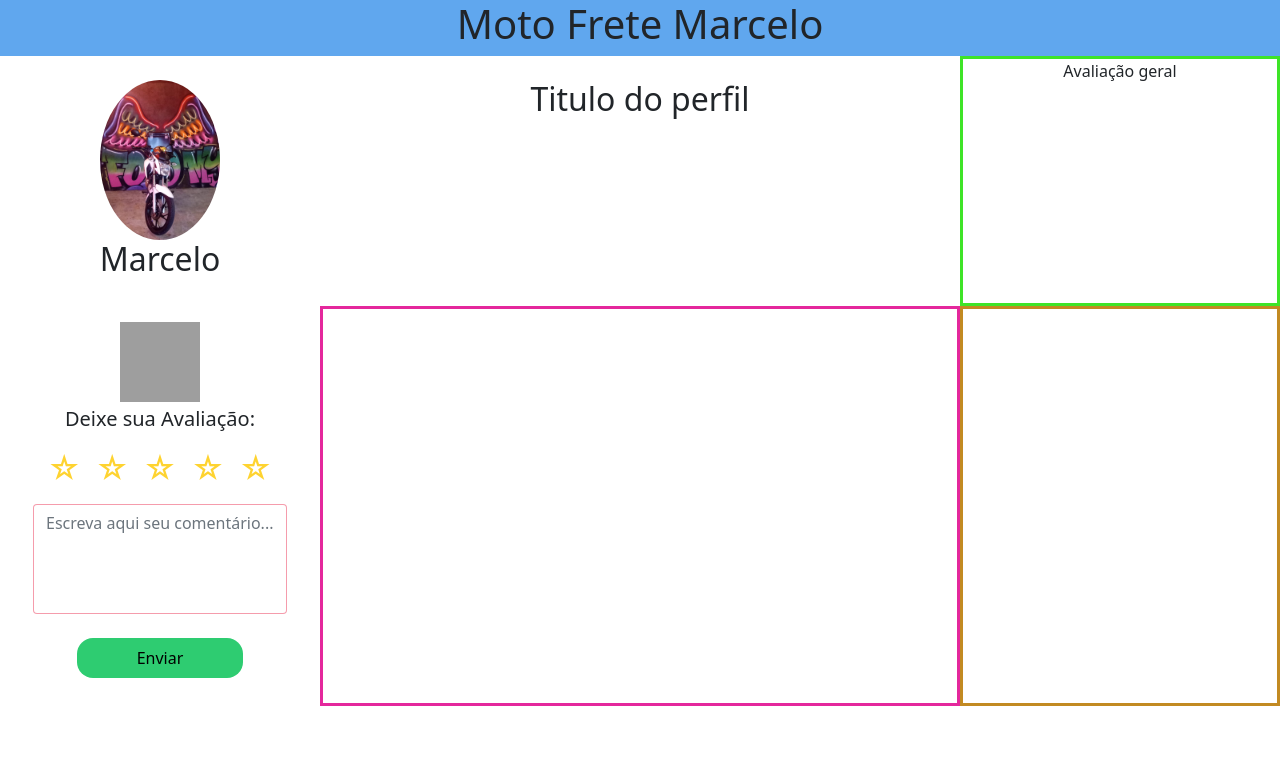
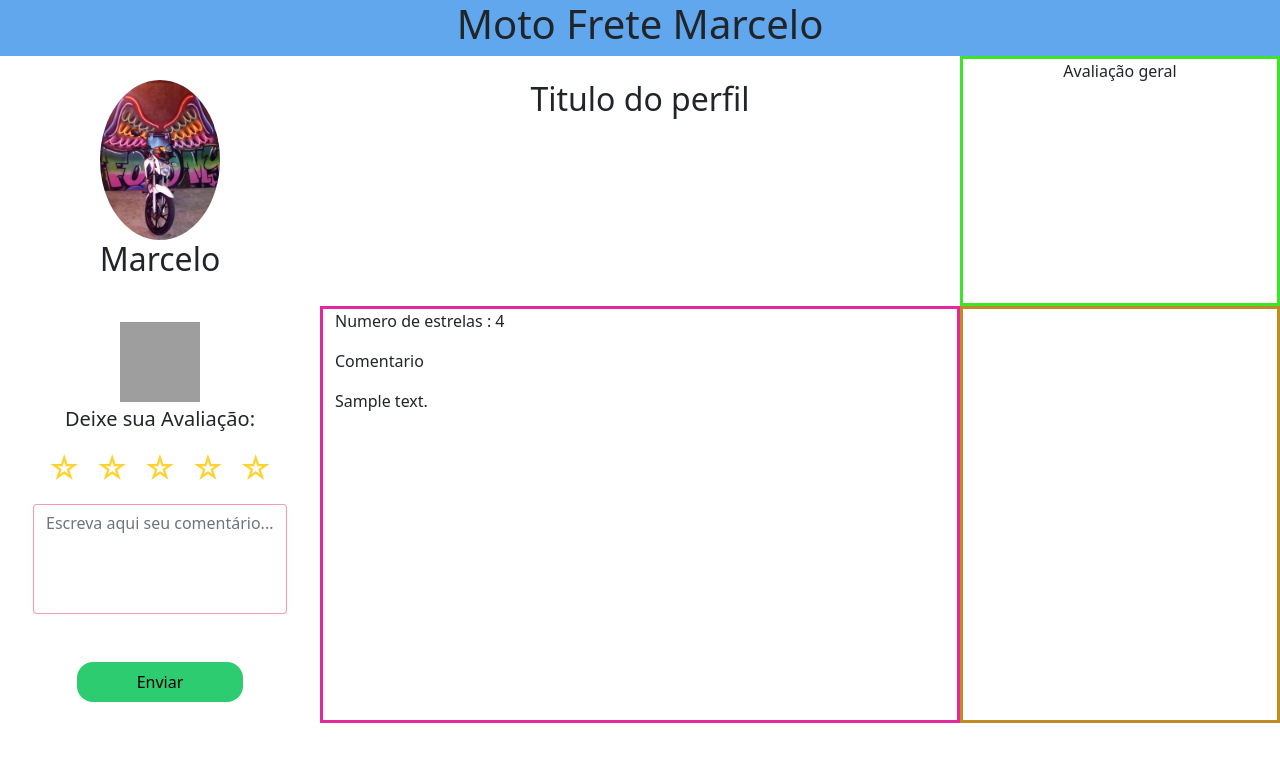
Before and after one commit to andretgsilveira/PI1-Univesp-Grupo-006, a Flask app: template app/templates/testeBootstrp2.html in a window 1280 px wide. Shown: the top 762 px of the page. Run offline with Flask 2, Linux system fonts and the light colour scheme; the template is opened without the code that fills it: most values are stand-ins (such as "Sample title", 1, 10 or a date in 2020); grey boxes are pictures that could not be loaded.

Commit message:
inclusão da funcionalidade enviar comentario (Rota rating)

```diff
--- a/app/__init__.py
+++ b/app/__init__.py
@@ -1,4 +1,4 @@
-from flask import Flask, render_template
+from flask import Flask, render_template, request
 
 
 def create_app():
@@ -9,8 +9,15 @@ def create_app():
         # return render_template('index.html')
 
         return render_template('testeBootstrp2.html')
+
+    @app.route('/rating', methods=["POST"])
+    def rating():
+        star_rating = request.form.get("rating");
+        comment = request.form.get("comment")
+        return render_template('testeBootstrp2.html', star_rating=star_rating, comment=comment)
+
     return app
 
-'''Retire o comentario para testar via Pycharm'''
+# Retire o comentario para testar via Pycharm
 test = create_app()
-test.run(debug=True)
+test.run()
--- a/app/static/css/style.css
+++ b/app/static/css/style.css
@@ -36,7 +36,7 @@ h2 {
     min-height:400px;
 }
 
-#descricao{
+.rating-evaluations{
     border: 3px solid rgb(228, 40, 156);
     min-height: 400px;
 }
@@ -121,7 +121,7 @@ h2 {
     box-shadow: 0 0 .35em red !important;
 }
 
-@media screen and (max-widght: 576px) {
+@media (max-widght: 700px) {
     #foto{
         height: 120px;
     }
--- a/app/templates/testeBootstrp2.html
+++ b/app/templates/testeBootstrp2.html
@@ -43,32 +43,49 @@
     <div class="row justify-content-between">
         <div id=avalpessoal class="col-sm-3 col-xs-12">
             <div class="card-body text-center"> <img src="../static/imagens/evaluetion.png" height="80" width="80">
-                <div class="comment-box text-center">
+                <form action="/rating" class="comment-box text-center" method="POST">
                     <h5>Deixe sua Avaliação:</h5>
                     <div class="rating col-xs-sm-12">
-                        <label for="5">☆</label> <input type="radio" name="rating" value="5" id="5">
-                        <label for="4">☆</label> <input type="radio" name="rating" value="4" id="4">
-                        <label for="3">☆</label> <input type="radio" name="rating" value="3" id="3">
-                        <label for="2">☆</label> <input type="radio" name="rating" value="2" id="2">
-                        <label for="1">☆</label> <input type="radio" name="rating" value="1" id="1">
+                        <input type="radio" name="rating" value="5" id="5">
+                        <label for="5">☆</label>
+
+                        <input type="radio" name="rating" value="4" id="4">
+                        <label for="4">☆</label>
+
+                        <input type="radio" name="rating" value="3" id="3">
+                        <label for="3">☆</label>
+
+                        <input type="radio" name="rating" value="2" id="2">
+                        <label for="2">☆</label>
+
+                        <input type="radio" name="rating" value="1" id="1">
+                        <label for="1">☆</label>
+
+                        <input type="radio" name="rating" value="0" id="0" checked>
                     </div>
 
                     <br>
 
                     <div class="comment-area">
-                        <textarea class="form-control" placeholder="Escreva aqui seu comentário..." rows="4"></textarea>
+                        <textarea class="form-control" placeholder="Escreva aqui seu comentário..." rows="4" name="comment"></textarea>
                     </div>
 
-                    <div class="text-center mt-4">
-                        <button class="botao"> Enviar </button>
-                    </div>
-                </div>
+                    <br><br>
+
+                    <button class="botao"> Enviar </button>
+
+                </form>
             </div>
         </div>
 
 
-        <div id=descricao class="col-sm-6 col-xs-12">
-
+        <div class="col-sm-6 col-xs-12 rating-evaluations">
+            <!-- Teste campo avaliação -->
+            {% if star_ranting or comment %}
+                <p> Numero de estrelas : {{ star_rating}}</p>
+                <p> Comentario </p>
+                {{ comment }}
+            {% endif %}
         </div>
         <div id=dados class="col-sm-3 col-xs-12">
 
```
